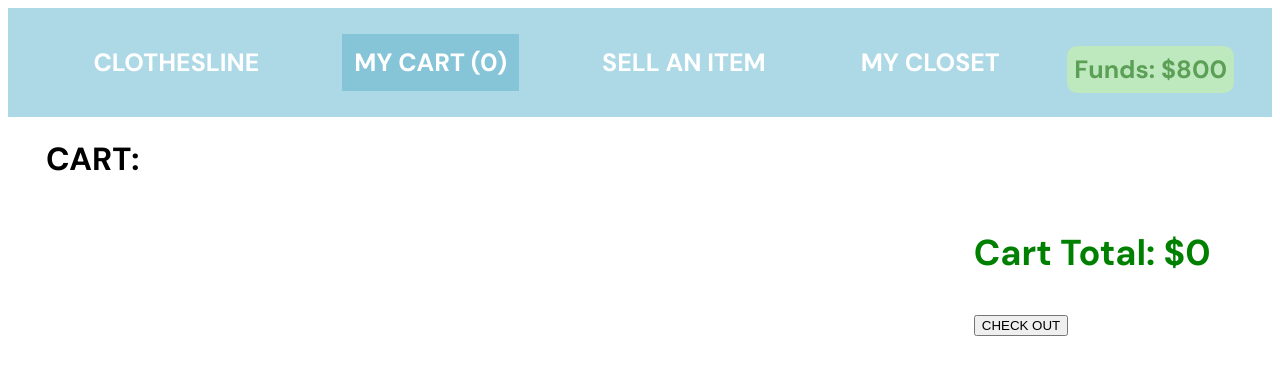
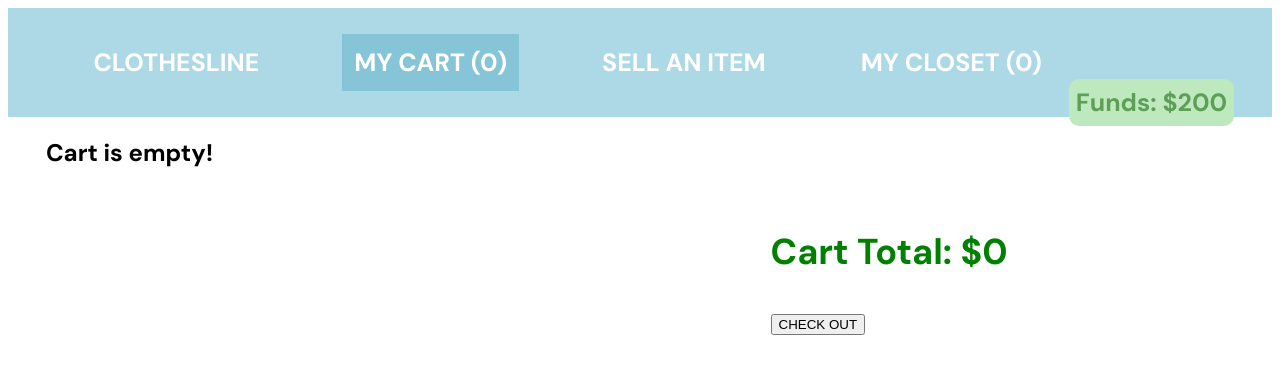
Before and after one commit to hopebradley/clothesline, a React (Create React App) app: page /cart in a window 1280 px wide. Shown: the top 374 px of the page. Built offline with nearby package versions, Linux system fonts and the light colour scheme; data requests are answered from the project's data file.

Commit message:
add checkout function

```diff
--- a/src/App.js
+++ b/src/App.js
@@ -5,10 +5,7 @@ import ClothingForm from './components/ClothingForm';
 import Cart from './containers/Cart';
 import React from 'react';
 import NavBar from './components/NavBar'
-import {
-  BrowserRouter as Router,
-  Route
-} from 'react-router-dom';
+import { BrowserRouter as Router, Route } from 'react-router-dom';
 
 
 class App extends React.Component {
@@ -16,7 +13,7 @@ class App extends React.Component {
   state = {
     allClothes: [],
     displayClothes: [],
-    currentFunds: 800
+    currentFunds: 200
   }
 
   componentDidMount() {
@@ -24,7 +21,7 @@ class App extends React.Component {
     .then(resp => resp.json())
     .then(data => {
       const allClothes = data.map(item => {
-        return {...item, bought: false };
+        return {...item, inCart: false, bought: false };
       })
       this.setState({
         allClothes: allClothes,
@@ -45,16 +42,46 @@ class App extends React.Component {
   }
 
   checkoutCart = (e) => {
-    console.log("Checked Out.")
+    const itemsToCheckout = Array.from(e.target.parentElement.parentElement.children[1].children);
+    let subtotal = 0;
+    itemsToCheckout.forEach(item => {
+      const checkoutItem = this.state.allClothes.find(clothingItem => clothingItem.id == item.id);
+      subtotal = subtotal + checkoutItem.price;
+    })
+    if (this.state.currentFunds >= subtotal) {
+      itemsToCheckout.forEach(item => {
+        const checkoutItem = this.state.allClothes.find(clothingItem => clothingItem.id == item.id);
+        checkoutItem.bought = true;
+        checkoutItem.inCart = false;
+      })
+      const newFunds = this.state.currentFunds - subtotal;
+      this.setState({
+        allClothes: [...this.state.allClothes],
+        currentFunds: newFunds
+      })
+      // e.target.parentElement.parentElement.children[1].innerHTML = "Thank you for checking out! Check your closet to find your new items.";
+      // setTimeout(e.target.parentElement.parentElement.children[1].innerHTML = "Cart is empty!", 2000);
+    }
+    else {
+      e.target.parentElement.children[2].innerText = "Sorry, but your funds are insufficient. Remove a few items and try again!";
+      setTimeout(() => e.target.parentElement.children[2].innerText = "", 3000);
+    }
+  }
+
+  removeFromCart = (e) => {
+    const clickedItem = this.state.allClothes.find(item => item.id == e.target.parentElement.children[0].id);
+    clickedItem.inCart = false;
+    this.setState({
+      allClothes: [...this.state.allClothes]
+    })
   }
 
   addToCart = (e) => {
     const clickedItem = this.state.allClothes.find(item => item.id == e.target.parentElement.children[0].id);
-    console.log(clickedItem);
     const clickedItemMessage = e.target.parentElement.children[2];
     clickedItemMessage.innerText = "Added To Cart!";
-    window.setTimeout(() => this.moveDisplay(clickedItem, clickedItemMessage), 1500);
-    clickedItem.bought = true;
+    window.setTimeout(() => this.moveDisplay(clickedItem, clickedItemMessage), 500);
+    clickedItem.inCart = true;
     this.setState({
       allClothes: [...this.state.allClothes]
     })
@@ -65,13 +92,17 @@ class App extends React.Component {
     return (
       <Router>
         <div>
-          <NavBar cartItems={this.state.allClothes.filter(item => item.bought).length} funds={this.state.currentFunds} />
+          <NavBar
+          closetItems={this.state.allClothes.filter(item => item.bought).length}
+          cartItems={this.state.allClothes.filter(item => item.inCart).length}
+          funds={this.state.currentFunds} />
+
           <Route exact path="/" render={(props) => (
             <ClothesOnLine {...props} clothes={this.state.displayClothes} addToCart={this.addToCart}/>
           )}
           />
           <Route exact path="/cart" render={(props) => (
-            <Cart {...props} clothes={this.state.allClothes} />
+            <Cart {...props} removeFromCart={this.removeFromCart} checkoutCart={this.checkoutCart} clothes={this.state.allClothes} />
           )}
           />
           <Route exact path="/sell" render={(props) => (
--- a/src/components/BoughtItem.js
+++ /dev/null
@@ -1,16 +0,0 @@
-import react from 'react';
-import ItemInfo from './ItemInfo'
-
-const BoughtItem = (props) => {
-
-    const item = props.item;
-
-    return (
-        <div className="cart-item">
-            <ItemInfo item={props.item} />
-            <button>Remove From Cart</button>
-        </div>
-    )
-}
-
-export default BoughtItem
--- /dev/null
+++ b/src/components/CartItem.js
@@ -0,0 +1,16 @@
+import react from 'react';
+import ItemInfo from './ItemInfo'
+
+const CartItem = (props) => {
+
+    const item = props.item;
+
+    return (
+        <div id={item.id} className="cart-item">
+            <ItemInfo item={props.item} />
+            <button onClick={props.removeFromCart}>Remove From Cart</button>
+        </div>
+    )
+}
+
+export default CartItem
--- a/src/components/NavBar.js
+++ b/src/components/NavBar.js
@@ -7,7 +7,7 @@ const NavBar = (props) => {
       <NavLink className="nav-item" activeClassName="active-item" id="main-nav" to="/"exact>CLOTHESLINE</NavLink>
       <NavLink className="nav-item" activeClassName="active-item" to="/cart">MY CART ({props.cartItems})</NavLink>
       <NavLink className="nav-item" activeClassName="active-item" to="/sell">SELL AN ITEM</NavLink>
-      <NavLink className="nav-item" activeClassName="active-item" to="/closet">MY CLOSET</NavLink>
+      <NavLink className="nav-item" activeClassName="active-item" to="/closet">MY CLOSET ({props.closetItems})</NavLink>
       <p className="funds">Funds: ${props.funds} </p>
     </div>
   );
--- a/src/containers/Cart.js
+++ b/src/containers/Cart.js
@@ -1,23 +1,24 @@
 import React from 'react';
-import BoughtItem from '../components/BoughtItem';
+import CartItem from '../components/CartItem';
 
 const Cart = (props) => {
 
-    const priceArray = props.clothes.filter(item => item.bought).map(item => item.price);
+    const priceArray = props.clothes.filter(item => item.inCart).map(item => item.price);
     let total;
     priceArray[0] ? total = priceArray.reduce((price, acc) => price + acc) : total = 0;
+    const cartItems = props.clothes.filter(item => item.inCart);
+
+
     return (
         <div className="cart">
             <div id="checkout-button">
                <h2>Cart Total: ${total ? total : "0"}</h2>
-               <button >CHECK OUT</button>
+               <button onClick={props.checkoutCart}>CHECK OUT</button>
+               <h3 id="insufficient-funds"></h3>
             </div>
-            <h1>CART:</h1>
-            {props.clothes.filter(item => item.bought).map(item => {
-                return <BoughtItem item={item}/> ;
-            })}
-
-
+            <div>
+                {cartItems.length > 0 ? cartItems.map(item => <CartItem removeFromCart={props.removeFromCart} item={item}/>) : <h2>Cart is empty!</h2>}
+            </div>
         </div>
     )
 }
--- a/src/containers/ClothesOnLine.js
+++ b/src/containers/ClothesOnLine.js
@@ -8,6 +8,8 @@ const ClothesOnLine = (props) => {
             <div className="clothing-container">
                 {props.clothes.map(theItem => <UnboughtItem item={theItem} addToCart={props.addToCart} /> )}
             </div>
+            <p style={{color: "grey", fontSize: "15px", textAlign: "center"}}>Clothes will move across the clothesline as you add items to your cart or remove them from the line.</p>
+
         </div>
     )
 }
--- a/src/index.css
+++ b/src/index.css
@@ -81,6 +81,15 @@
   font-size: x-large;
 }
 
+#insufficient-funds {
+  color: black;
+  border-radius: 20px;
+  width: 50%;
+  float: right;
+  font-size: 15px;
+  padding: 10px;
+}
+
 .cart-item {
   margin: 5%;
   height: 10%;
@@ -103,8 +112,9 @@
 .clothing-container {
   padding-top: 0%;
   width: 100%;
-  position: absolute;
 }
+
+
 
 .cart {
   color: black;
```
